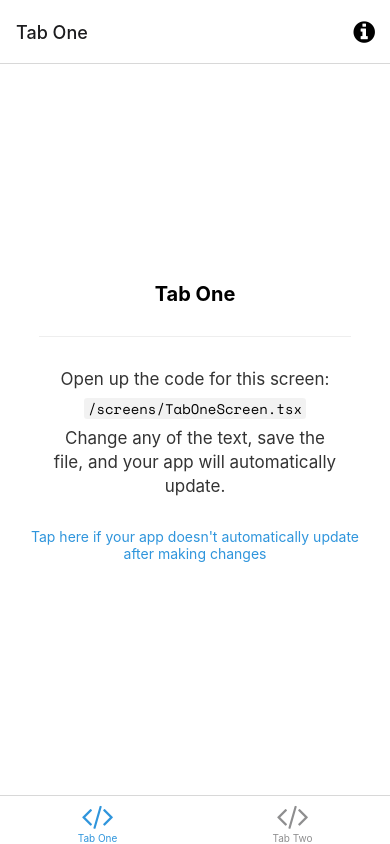
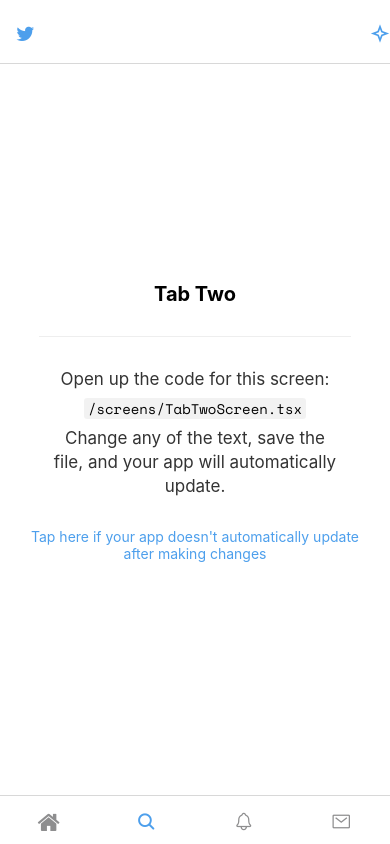
Before and after one commit to Jusav503/TwitterClone, a React Native app: screen /Search in a window 390 px wide. Built offline with nearby package versions, Linux system fonts and the light colour scheme; what expo-linking would draw is missing.

Commit message:
bottom menu created

```diff
--- a/constants/Colors.ts
+++ b/constants/Colors.ts
@@ -1,4 +1,4 @@
-const tintColorLight = '#2f95dc';
+const tintColorLight = '#4D9FEC';
 const tintColorDark = '#fff';
 
 export default {
--- a/navigation/index.tsx
+++ b/navigation/index.tsx
@@ -1,9 +1,4 @@
-/**
- * If you are not familiar with React Navigation, refer to the "Fundamentals" guide:
- * https://reactnavigation.org/docs/getting-started
- *
- */
-import { FontAwesome } from '@expo/vector-icons';
+import { FontAwesome, Ionicons, MaterialCommunityIcons } from '@expo/vector-icons';
 import { createBottomTabNavigator } from '@react-navigation/bottom-tabs';
 import { NavigationContainer, DefaultTheme, DarkTheme } from '@react-navigation/native';
 import { createNativeStackNavigator } from '@react-navigation/native-stack';
@@ -13,7 +8,6 @@ import { ColorSchemeName, Pressable } from 'react-native';
 import Colors from '../constants/Colors';
 import useColorScheme from '../hooks/useColorScheme';
 import ModalScreen from '../screens/ModalScreen';
-import NotFoundScreen from '../screens/NotFoundScreen';
 import TabOneScreen from '../screens/TabOneScreen';
 import TabTwoScreen from '../screens/TabTwoScreen';
 import { RootStackParamList, RootTabParamList, RootTabScreenProps } from '../types';
@@ -29,79 +23,97 @@ export default function Navigation({ colorScheme }: { colorScheme: ColorSchemeNa
   );
 }
 
-/**
- * A root stack navigator is often used for displaying modals on top of all other content.
- * https://reactnavigation.org/docs/modal
- */
+// Displaying modals on top of all other content.
 const Stack = createNativeStackNavigator<RootStackParamList>();
-
 function RootNavigator() {
   return (
     <Stack.Navigator>
-      <Stack.Screen name="Root" component={BottomTabNavigator} options={{ headerShown: false }} />
-      <Stack.Screen name="NotFound" component={NotFoundScreen} options={{ title: 'Oops!' }} />
-      <Stack.Group screenOptions={{ presentation: 'modal' }}>
+      <Stack.Screen name="HomeScreen"
+        component={BottomTabNavigator}
+        options={{
+          headerShown: true,
+          headerTitle: () => (
+            <TabBarIcon name="twitter" color={Colors.light.tint} />
+          ),
+          headerRight: () => (
+            <MaterialCommunityIcon name="star-four-points-outline" color={Colors.light.tint} />
+          )
+        }}
+      />
+
+      <Stack.Group screenOptions={{ presentation: "modal" }}>
         <Stack.Screen name="Modal" component={ModalScreen} />
       </Stack.Group>
     </Stack.Navigator>
   );
 }
 
-/**
- * A bottom tab navigator displays tab buttons on the bottom of the display to switch screens.
- * https://reactnavigation.org/docs/bottom-tab-navigator
- */
+// A bottom tab navigator displays tab buttons on the bottom of the display to switch screens.
 const BottomTab = createBottomTabNavigator<RootTabParamList>();
-
 function BottomTabNavigator() {
   const colorScheme = useColorScheme();
 
   return (
     <BottomTab.Navigator
-      initialRouteName="TabOne"
+      initialRouteName="Home"
       screenOptions={{
         tabBarActiveTintColor: Colors[colorScheme].tint,
+        tabBarShowLabel: false,
+        headerShown: false
       }}>
       <BottomTab.Screen
-        name="TabOne"
+        name="Home"
         component={TabOneScreen}
-        options={({ navigation }: RootTabScreenProps<'TabOne'>) => ({
+        options={({ navigation }: RootTabScreenProps<'Home'>) => ({
           title: 'Tab One',
-          tabBarIcon: ({ color }) => <TabBarIcon name="code" color={color} />,
-          headerRight: () => (
-            <Pressable
-              onPress={() => navigation.navigate('Modal')}
-              style={({ pressed }) => ({
-                opacity: pressed ? 0.5 : 1,
-              })}>
-              <FontAwesome
-                name="info-circle"
-                size={25}
-                color={Colors[colorScheme].text}
-                style={{ marginRight: 15 }}
-              />
-            </Pressable>
-          ),
+          tabBarIcon: ({ color }) => <TabBarIcon name="home" color={color} size={24} />,
         })}
       />
       <BottomTab.Screen
-        name="TabTwo"
+        name="Search"
         component={TabTwoScreen}
         options={{
           title: 'Tab Two',
-          tabBarIcon: ({ color }) => <TabBarIcon name="code" color={color} />,
+          tabBarIcon: ({ color }) => <Ionicon name="search" color={color} />,
+        }}
+      />
+      <BottomTab.Screen
+        name="Notifications"
+        component={TabTwoScreen}
+        options={{
+          title: 'Tab Two',
+          tabBarIcon: ({ color }) => <Ionicon name="notifications-outline" color={color} />,
+        }}
+      />
+      <BottomTab.Screen
+        name="Messages"
+        component={TabTwoScreen}
+        options={{
+          title: 'Tab Two',
+          tabBarIcon: ({ color }) => <Ionicon name="md-mail-outline" color={color} />,
         }}
       />
     </BottomTab.Navigator>
   );
 }
 
-/**
- * You can explore the built-in icon families and icons on the web at https://icons.expo.fyi/
- */
+
+// Icons variables
 function TabBarIcon(props: {
   name: React.ComponentProps<typeof FontAwesome>['name'];
   color: string;
 }) {
-  return <FontAwesome size={30} style={{ marginBottom: -3 }} {...props} />;
+  return <FontAwesome size={20} style={{ marginBottom: -3 }} {...props} />;
 }
+function Ionicon(props: {
+  name: React.ComponentProps<typeof Ionicons>['name'];
+  color: string;
+}) {
+  return <Ionicons size={20} style={{ marginBottom: -3 }} {...props} />;
+}
+function MaterialCommunityIcon(props: {
+  name: React.ComponentProps<typeof MaterialCommunityIcons>['name'];
+  color: string;
+}) {
+  return <MaterialCommunityIcons size={20} style={{ marginBottom: -3 }} {...props} />;
+}
--- a/screens/ModalScreen.tsx
+++ b/screens/ModalScreen.tsx
@@ -25,7 +25,7 @@ const styles = StyleSheet.create({
     justifyContent: 'center',
   },
   title: {
-    fontSize: 20,
+    fontSize: 40,
     fontWeight: 'bold',
   },
   separator: {
--- a/screens/NotFoundScreen.tsx
+++ /dev/null
@@ -1,37 +0,0 @@
-import * as React from 'react';
-import { StyleSheet, Text, TouchableOpacity, View } from 'react-native';
-
-import { RootStackScreenProps } from '../types';
-
-export default function NotFoundScreen({ navigation }: RootStackScreenProps<'NotFound'>) {
-  return (
-    <View style={styles.container}>
-      <Text style={styles.title}>This screen doesn't exist.</Text>
-      <TouchableOpacity onPress={() => navigation.replace('Root')} style={styles.link}>
-        <Text style={styles.linkText}>Go to home screen!</Text>
-      </TouchableOpacity>
-    </View>
-  );
-}
-
-const styles = StyleSheet.create({
-  container: {
-    flex: 1,
-    backgroundColor: '#fff',
-    alignItems: 'center',
-    justifyContent: 'center',
-    padding: 20,
-  },
-  title: {
-    fontSize: 20,
-    fontWeight: 'bold',
-  },
-  link: {
-    marginTop: 15,
-    paddingVertical: 15,
-  },
-  linkText: {
-    fontSize: 14,
-    color: '#2e78b7',
-  },
-});
```
Also changed, not shown: components/ProfilePicture/index.tsx (added, +19 -0 lines), types.tsx (+5 -3 lines).
